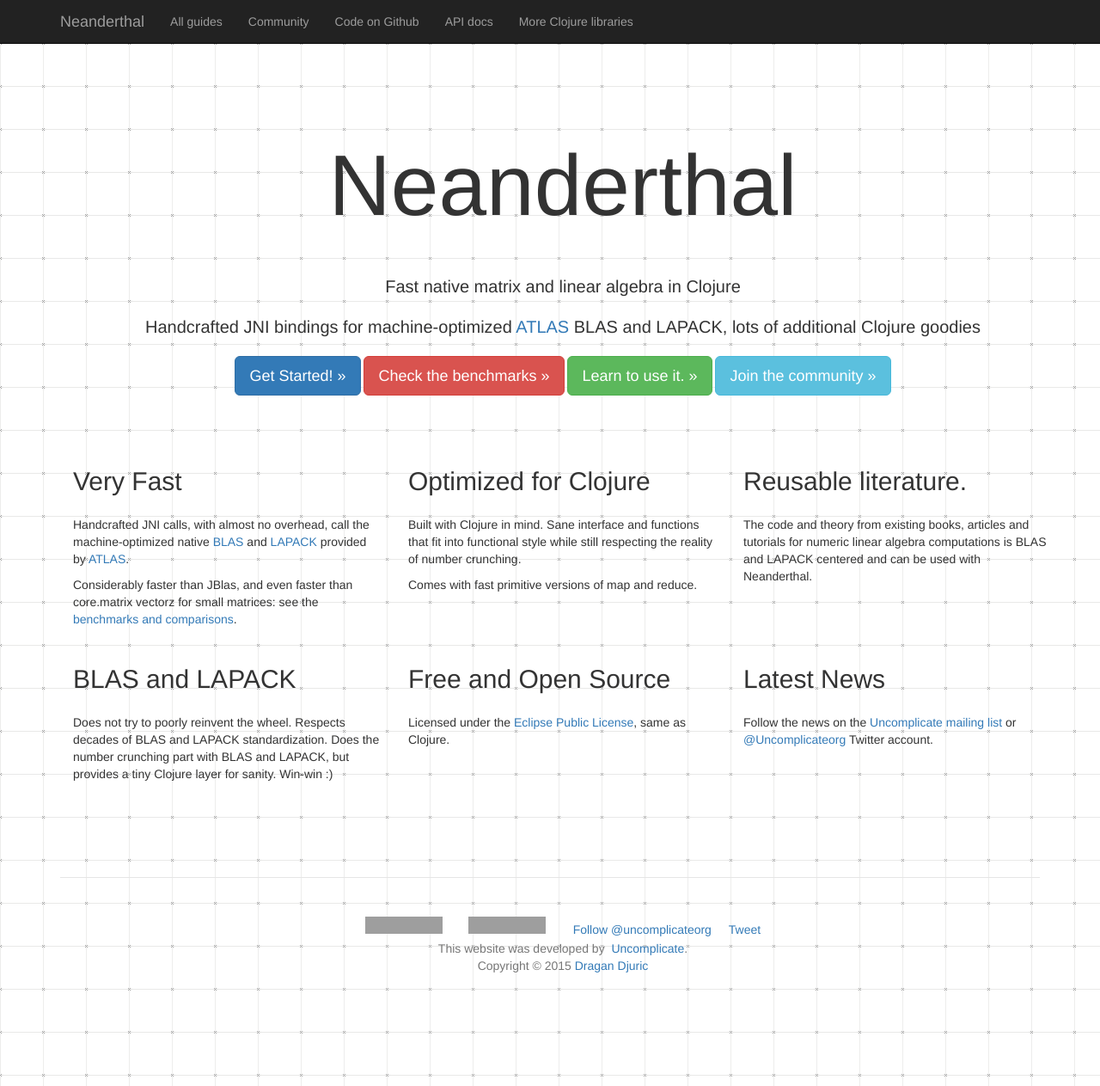
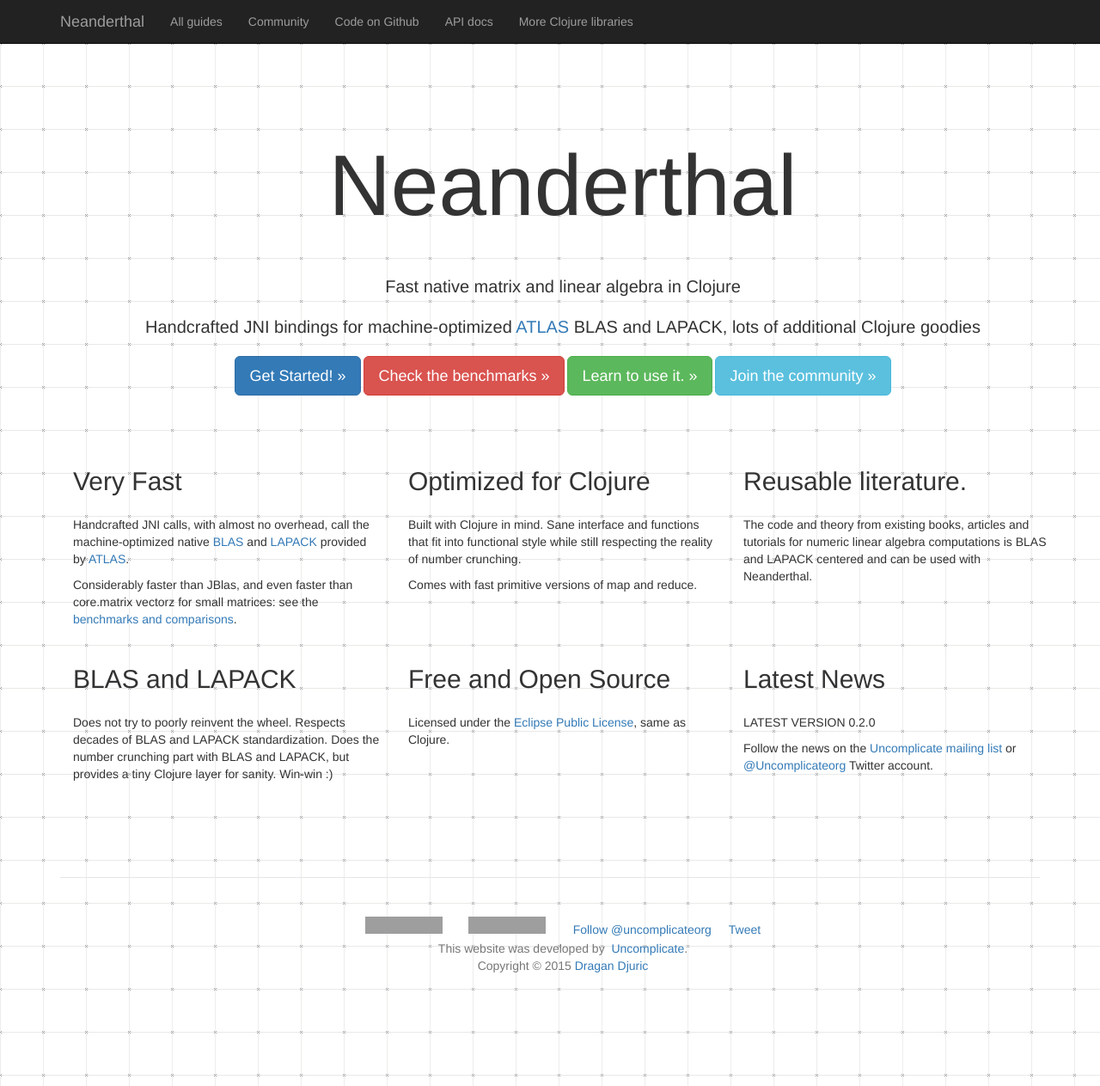
Before and after one commit to uncomplicate/neanderthal, a Jekyll site: the page built from index.html, in a window 1280 px wide and 1263 px high. Shown: the whole window at 86% size. Built offline with Jekyll 4.4.1, drawn with Linux system fonts in a browser that asks for light colours; nearby versions of some CDN libraries; some web fonts are replaced; Markdown is read by kramdown in place of the engine named in the settings; comment, search, counter and statistics services are not loaded; grey boxes are pictures that could not be loaded.

Commit message:
Added the new version notification.

```diff
--- a/index.html
+++ b/index.html
@@ -49,7 +49,8 @@
     <p>Licensed under the <a href="https://github.com/uncomplicate/neanderthal/blob/master/LICENSE">Eclipse Public License</a>, same as Clojure.</p>
   </div>
   <div class='col-md-4'>
-    <h2>Latest News</h2>
+      <h2>Latest News</h2>
+      <p>LATEST VERSION 0.2.0</p>
     <p>Follow the news on the <a href="https://groups.google.com/forum/#!forum/uncomplicate">Uncomplicate mailing list</a> or <a href="https://twitter.com/#!/uncomplicateorg">@Uncomplicateorg</a> Twitter account.</p>
   </div>
 </div>
```
